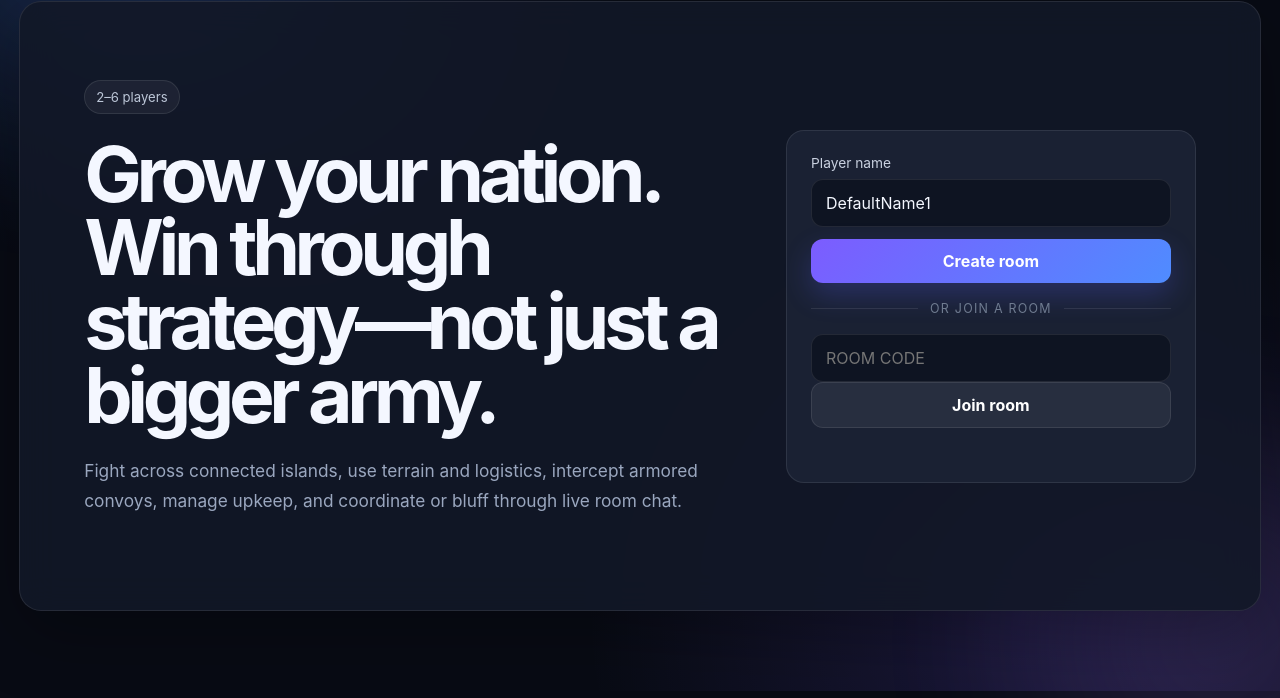
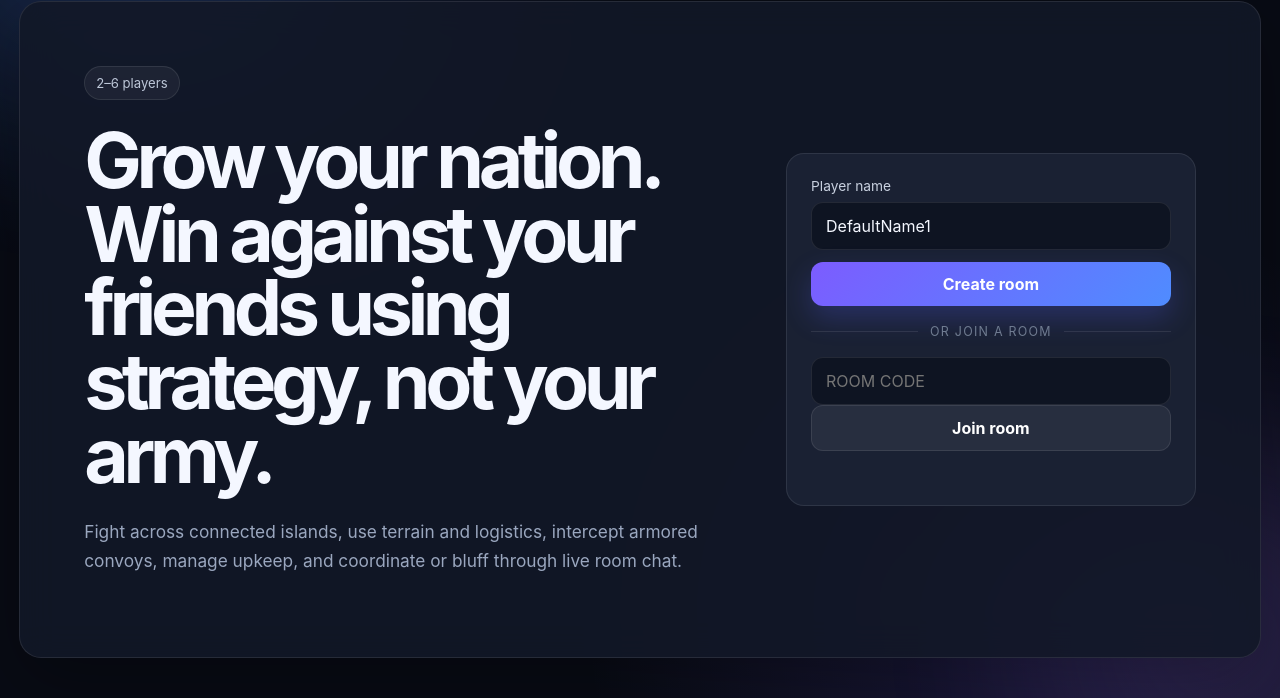
Before and after one commit to Shaurya-Panpatte/bareofbonesIV, a website: page public/index.html in a window 1280 px wide. Shown: the part 109-807 px from the top of the page. Drawn offline with nearby package versions, Linux system fonts and the light colour scheme; no server answers.

Commit message:
Update index.html

```diff
--- a/public/index.html
+++ b/public/index.html
@@ -22,7 +22,7 @@
     <section id="homeView" class="panel home-panel">
       <div class="hero-copy">
         <span class="pill">2–6 players</span>
-        <h2>Grow your nation. Win through strategy—not just a bigger army.</h2>
+        <h2>Grow your nation. Win against your friends using strategy, not your army.</h2>
         <p>Fight across connected islands, use terrain and logistics, intercept armored convoys, manage upkeep, and coordinate or bluff through live room chat.</p>
       </div>
 
```
